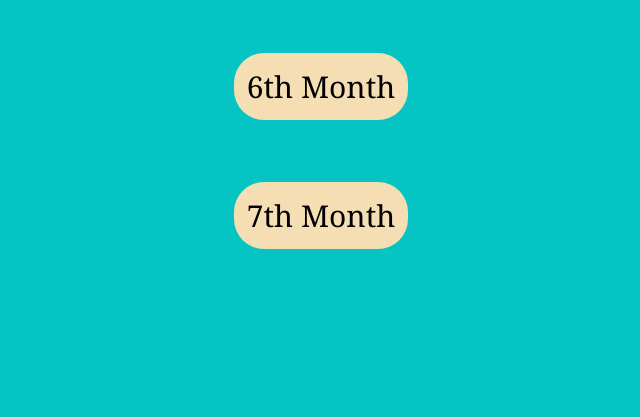
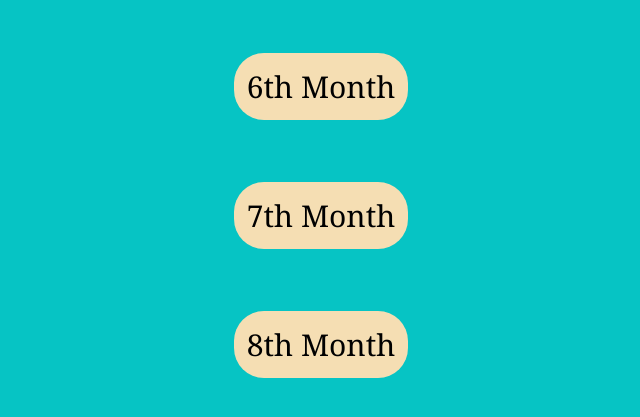
Before and after one commit to abisheksubedi16/GOLDEN-MONTHS, a plain HTML site: page main.html in a window 1280 px wide. Shown: the part 719-1136 px from the top of the page, without its empty margins (319-959 px from the left). Before the commit the page ends 1051 px from the top, so only its background shows below. Drawn offline with Linux system fonts and the light colour scheme.

Commit message:
Update main.html

```diff
--- a/main.html
+++ b/main.html
@@ -20,7 +20,7 @@
         <a href="month/10thsep.html">5th Month</a><br><br><br><br><br>
         <a href="month/10thoct.html">6th Month</a><br><br><br><br><br>
         <a href="month/10thnov.html">7th Month</a><br><br><br><br><br>
-       <!--   <a href="10thjul.html">8th Month</a><br><br><br><br><br> -->
+        <a href="month/10thdec.html">8th Month</a><br><br><br><br><br>
     </center>
 </body>
 
```
